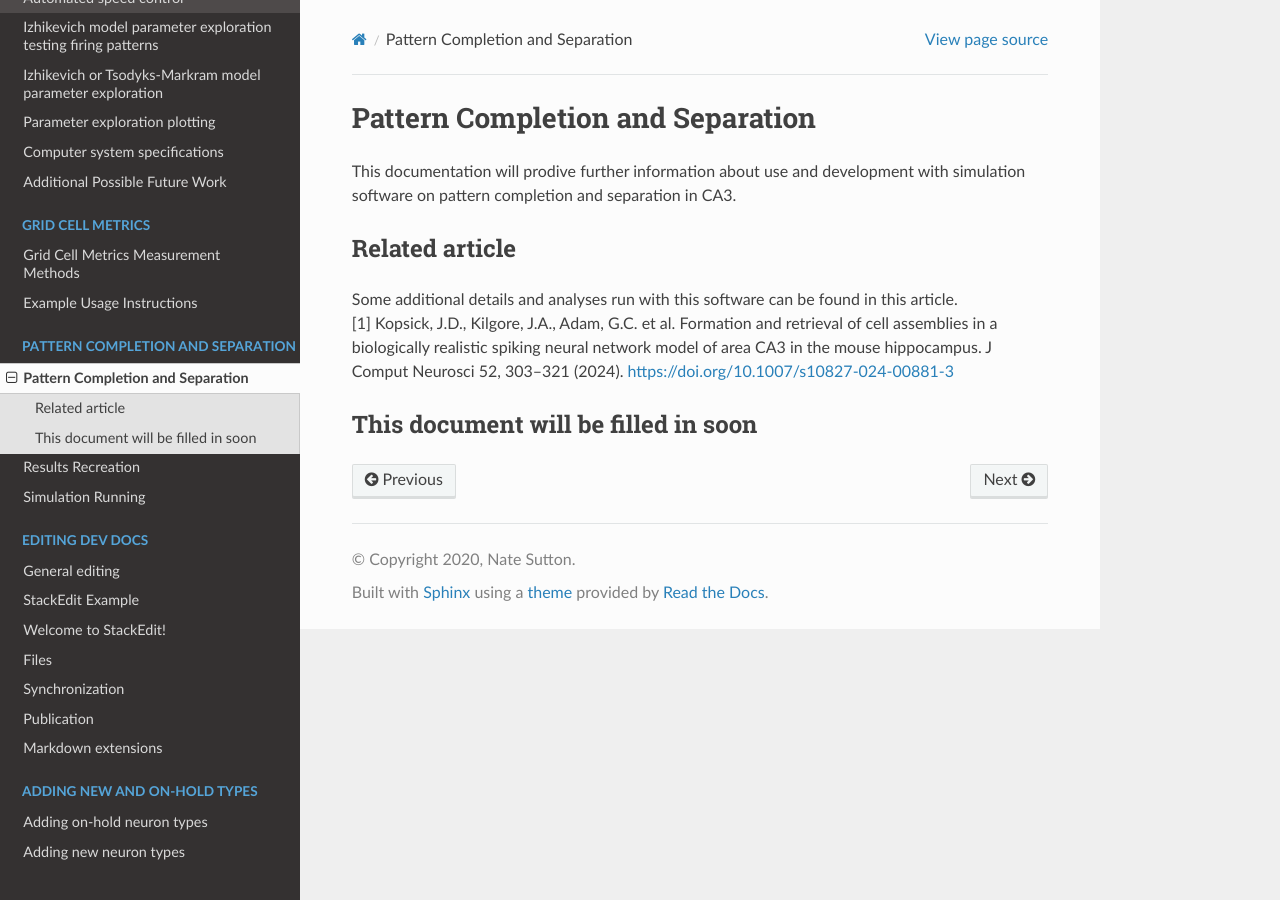
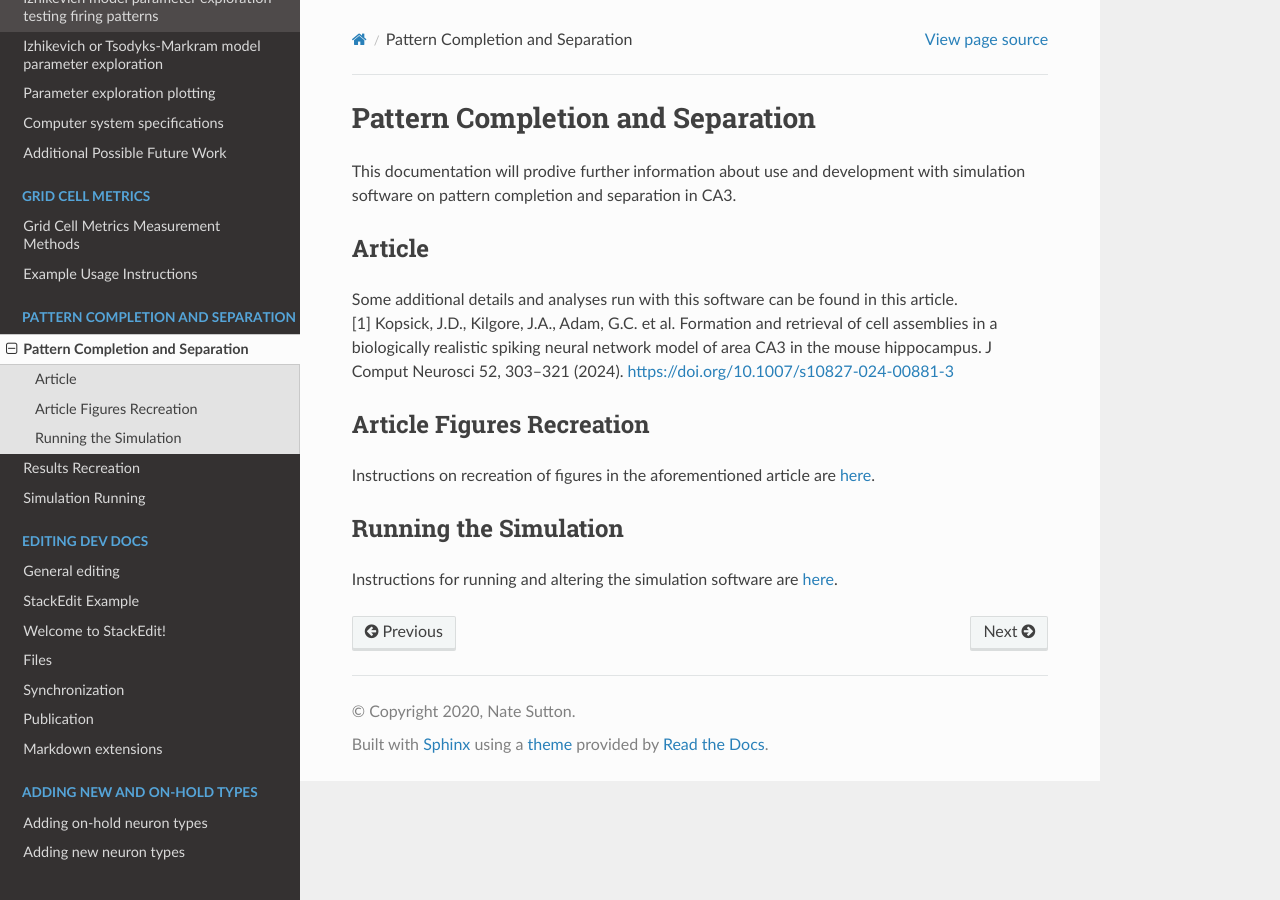
Before and after one commit to Hippocampome-Org/hco_dev_docs, a Sphinx documentation site: the page built from docs/pattern_comp_sep/overview.md, in a window 1280 px wide. Built offline with Sphinx 7.4.7 and the Read the Docs theme 3.1.0, drawn with Linux system fonts in a browser that asks for light colours.

Commit message:
added more pattern_comp_sep docs

```diff
--- a/docs/pattern_comp_sep/overview.md
+++ b/docs/pattern_comp_sep/overview.md
@@ -3,8 +3,15 @@ Pattern Completion and Separation
 
 This documentation will prodive further information about use and development with simulation software on pattern completion and separation in CA3.
 
-## Related article
+## Article
+
 Some additional details and analyses run with this software can be found in this article.
 <br>\[1\] Kopsick, J.D., Kilgore, J.A., Adam, G.C. et al. Formation and retrieval of cell assemblies in a biologically realistic spiking neural network model of area CA3 in the mouse hippocampus. J Comput Neurosci 52, 303–321 (2024). [https://doi.org/10.1007/s10827-024-00881-3](https://doi.org/10.1007/s10827-024-00881-3)
 
-## This document will be filled in soon
+## Article Figures Recreation
+
+Instructions on recreation of figures in the aforementioned article are [here](https://hco-dev-docs.readthedocs.io/en/latest/pattern_comp_sep/results_recreation.html).
+
+## Running the Simulation
+
+Instructions for running and altering the simulation software are [here](https://hco-dev-docs.readthedocs.io/en/latest/pattern_comp_sep/simulation_run.html).
```
